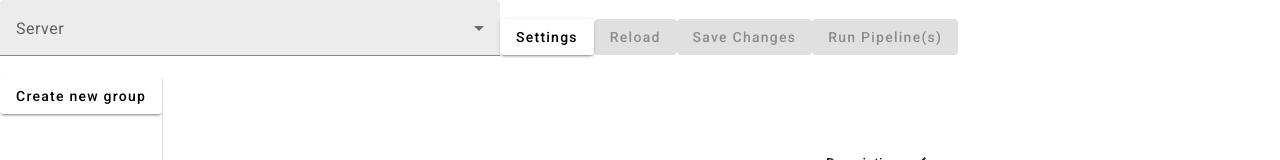
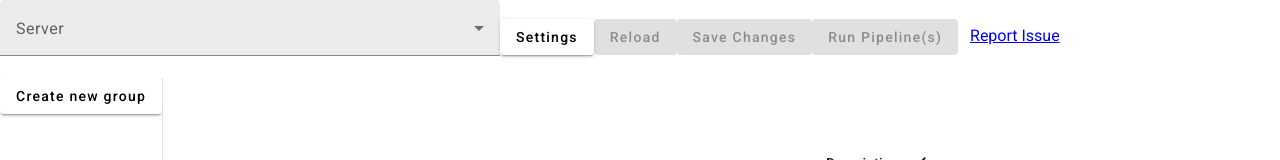
Before and after one commit to freesonlee/azure-devops-utilities, an Angular app: page / in a window 1280 px wide. Shown: the top 160 px of the page. Built offline with nearby package versions, Linux system fonts and the light colour scheme.

Commit message:
add report issue button

```diff
--- a/src/app/app.component.html
+++ b/src/app/app.component.html
@@ -12,6 +12,7 @@
 <button mat-raised-button (click)="openSaveDialog()" color="warn" #saveButton [disabled]="!hasChange">Save Changes</button>
 <button mat-raised-button (click)="mode='pipelines'" [disabled]="!server" *ngIf="mode=='variables'">Run Pipeline(s)</button>
 <button mat-raised-button (click)="mode='variables'" [disabled]="!server" *ngIf="mode=='pipelines'">Variables</button>
+&nbsp;&nbsp;<a href="https://github.com/freesonlee/azure-devops-utilities/issues/new" target="_blank">Report Issue</a>
 <br>
 
 
```
